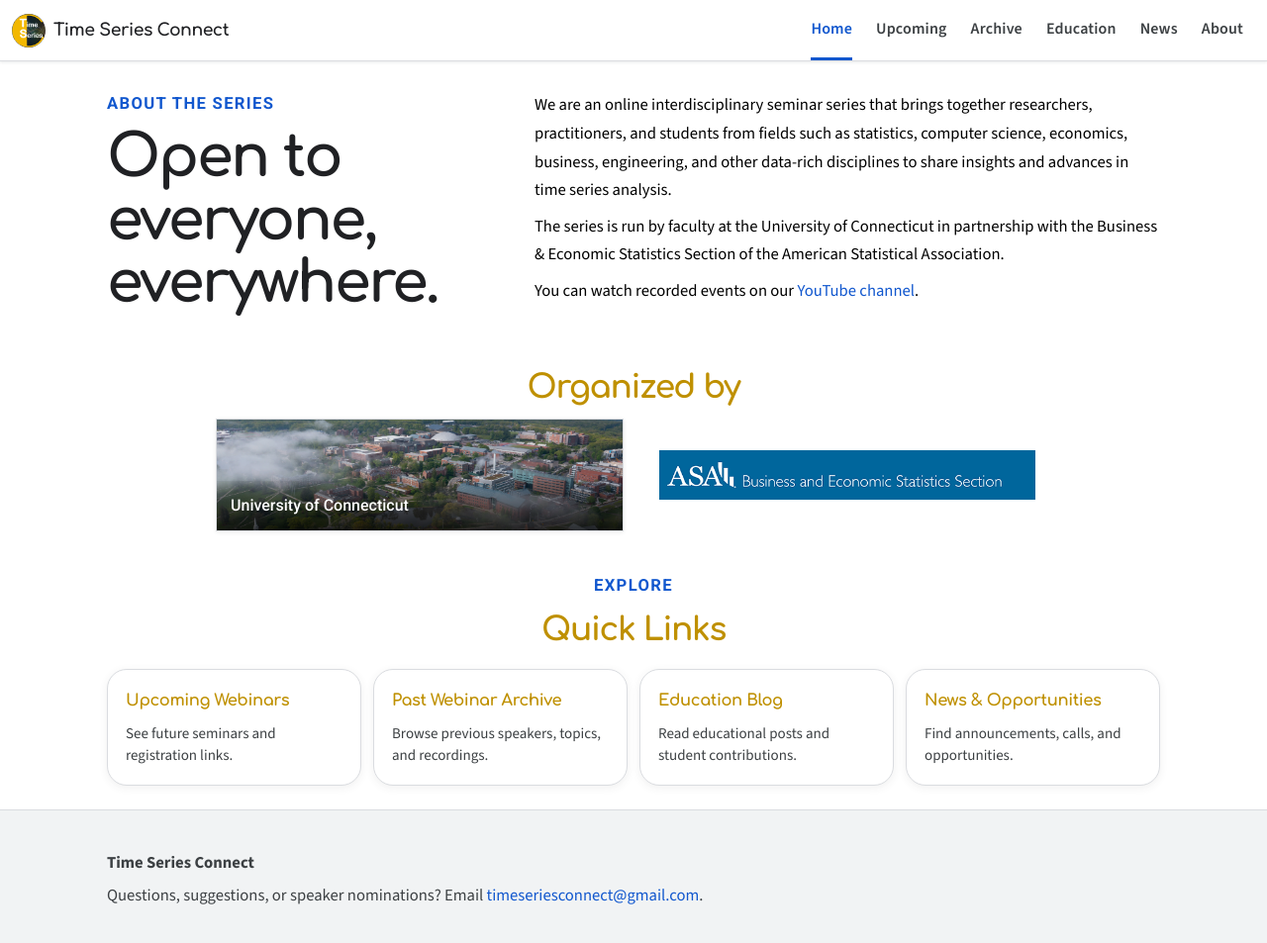
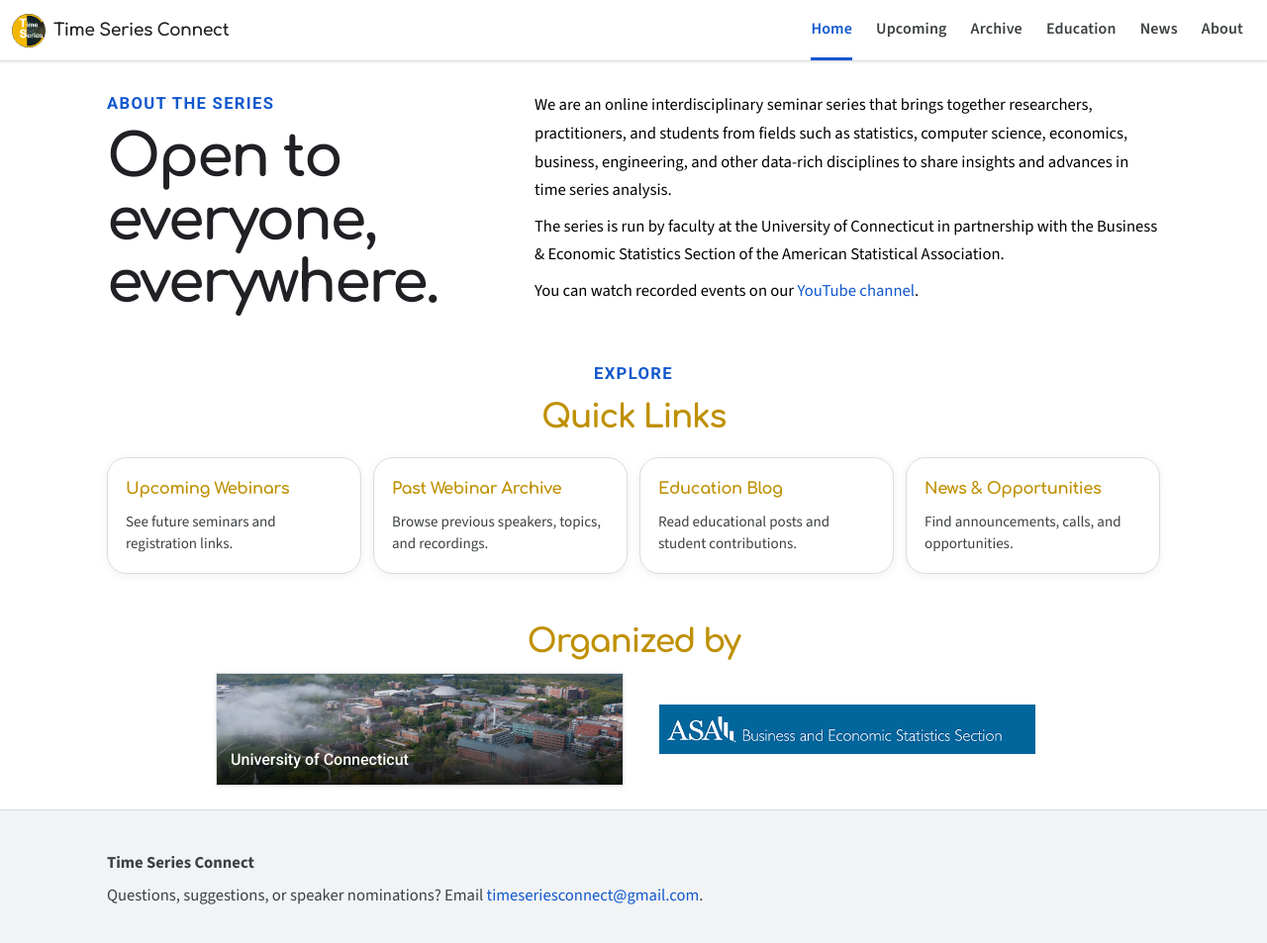
Before and after one commit to yaozheng-stat/time-series-connect, a Jekyll site: the page built from index.md, in a window 1280 px wide and 956 px high. Shown: the top 953 px of the window at 99% size. Built offline with Jekyll 4.4.1, drawn with Linux system fonts in a browser that asks for light colours.

Commit message:
reorganize homepage

```diff
--- a/assets/css/homepage-spacing.css
+++ b/assets/css/homepage-spacing.css
@@ -32,6 +32,7 @@
 
 .home-about{
   padding-top:28px;
+  padding-bottom:18px;
 }
 
 .home-about__grid{
@@ -54,7 +55,8 @@
 }
 
 .home-quick-links{
-  padding-top:16px;
+  padding-top:10px;
+  padding-bottom:30px;
 }
 
 .home-link-grid{
@@ -75,7 +77,7 @@
 }
 
 .acknowledgments{
-  padding-top:12px;
+  padding-top:28px;
   padding-bottom:24px;
 }
 
--- a/index.md
+++ b/index.md
@@ -12,21 +12,6 @@
       <p>We are an online interdisciplinary seminar series that brings together researchers, practitioners, and students from fields such as statistics, computer science, economics, business, engineering, and other data-rich disciplines to share insights and advances in time series analysis.</p>
       <p>The series is run by faculty at the University of Connecticut in partnership with the Business &amp; Economic Statistics Section of the American Statistical Association.</p>
       <p>You can watch recorded events on our <a href="https://www.youtube.com/" target="_blank" rel="noopener">YouTube channel</a>.</p>
-    </div>
-  </div>
-</section>
-
-<section class="google-section acknowledgments">
-  <div class="wrap narrow">
-    <h2>Organized by</h2>
-    <div class="partner-logos" aria-label="Organizing partners">
-      <a class="partner-card uconn-card" href="https://uconn.edu/" target="_blank" rel="noopener">
-        <img src="{{ '/assets/images/uconn-spring-fog.jpg' | relative_url }}" alt="University of Connecticut">
-        <span>University of Connecticut</span>
-      </a>
-      <a class="partner-card asa-card" href="https://community.amstat.org/businessandeconomicstatisticssection/home" target="_blank" rel="noopener">
-        <img src="{{ '/assets/images/84ef319a0cdeb09b89f0d86d22a5b23c.jpg' | relative_url }}" alt="ASA Business and Economic Statistics Section">
-      </a>
     </div>
   </div>
 </section>
@@ -57,3 +42,18 @@
     </div>
   </div>
 </section>
+
+<section class="google-section acknowledgments">
+  <div class="wrap narrow">
+    <h2>Organized by</h2>
+    <div class="partner-logos" aria-label="Organizing partners">
+      <a class="partner-card uconn-card" href="https://uconn.edu/" target="_blank" rel="noopener">
+        <img src="{{ '/assets/images/uconn-spring-fog.jpg' | relative_url }}" alt="University of Connecticut">
+        <span>University of Connecticut</span>
+      </a>
+      <a class="partner-card asa-card" href="https://community.amstat.org/businessandeconomicstatisticssection/home" target="_blank" rel="noopener">
+        <img src="{{ '/assets/images/84ef319a0cdeb09b89f0d86d22a5b23c.jpg' | relative_url }}" alt="ASA Business and Economic Statistics Section">
+      </a>
+    </div>
+  </div>
+</section>
```
